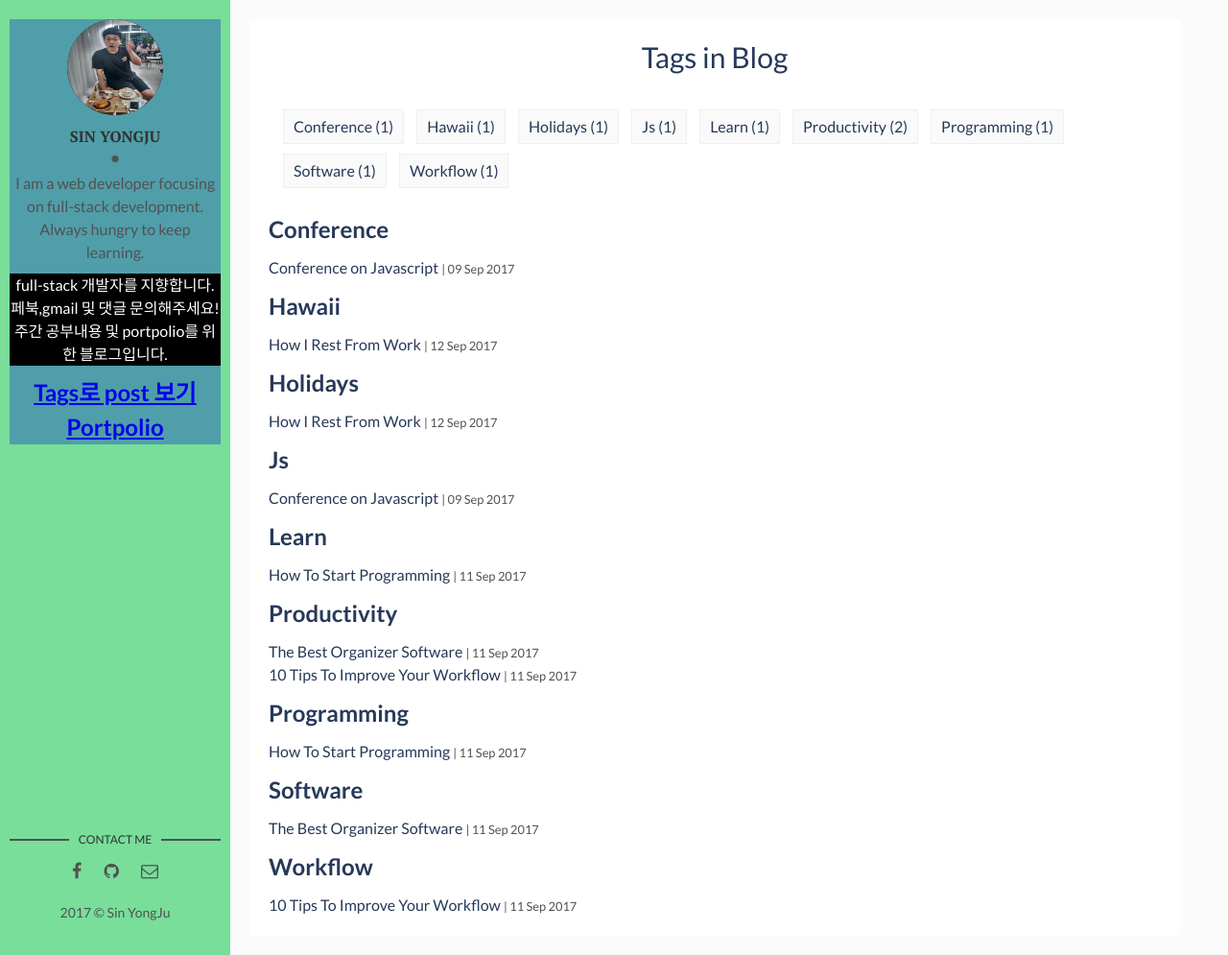
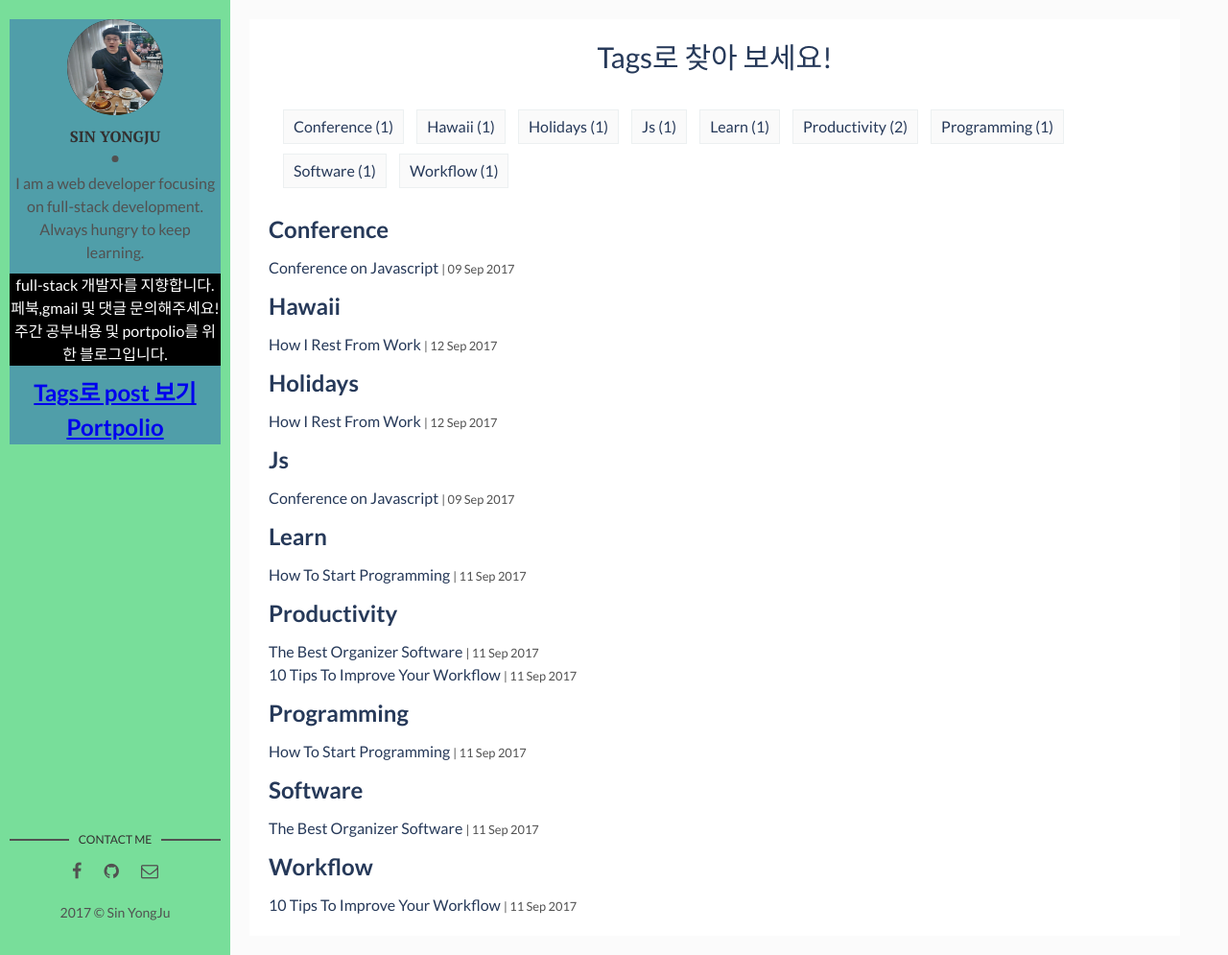
Before and after one commit to SinYongJu/SinYongJu.github.io, a Jekyll site: the page built from tags.html, in a window 1280 px wide and 995 px high. Shown: the whole window at 96% size. Built offline with Jekyll 4.4.1, drawn with Linux system fonts in a browser that asks for light colours.

Commit message:
test custom

```diff
--- a/tags.html
+++ b/tags.html
@@ -7,7 +7,7 @@ permalink: /tags/
 {% assign tag_words = site_tags | split:',' | sort %}
 
 <section class="blog-tags">
-  <h1>Tags in Blog</h1>
+  <h1>Tags로 찾아 보세요!</h1>
   <ul class="tags">
 <!--  cycles through tag list and creates header row of all tags used in site with accompanying per-tag counts...-->
   {% for item in (0..site.tags.size) %}{% unless forloop.last %}
```
Also changed, not shown: 1 other file.
